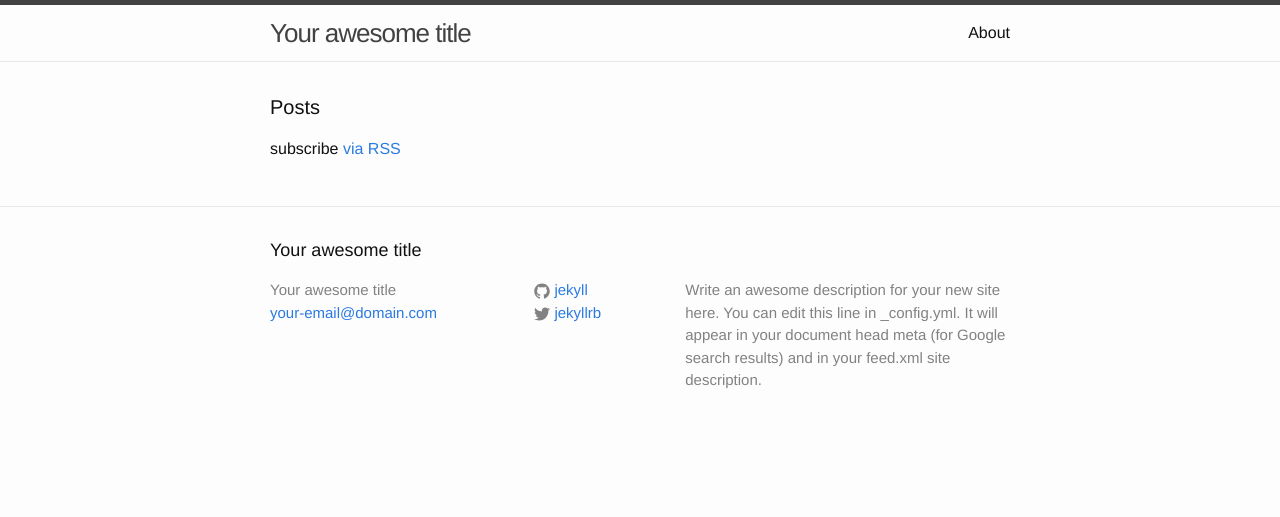
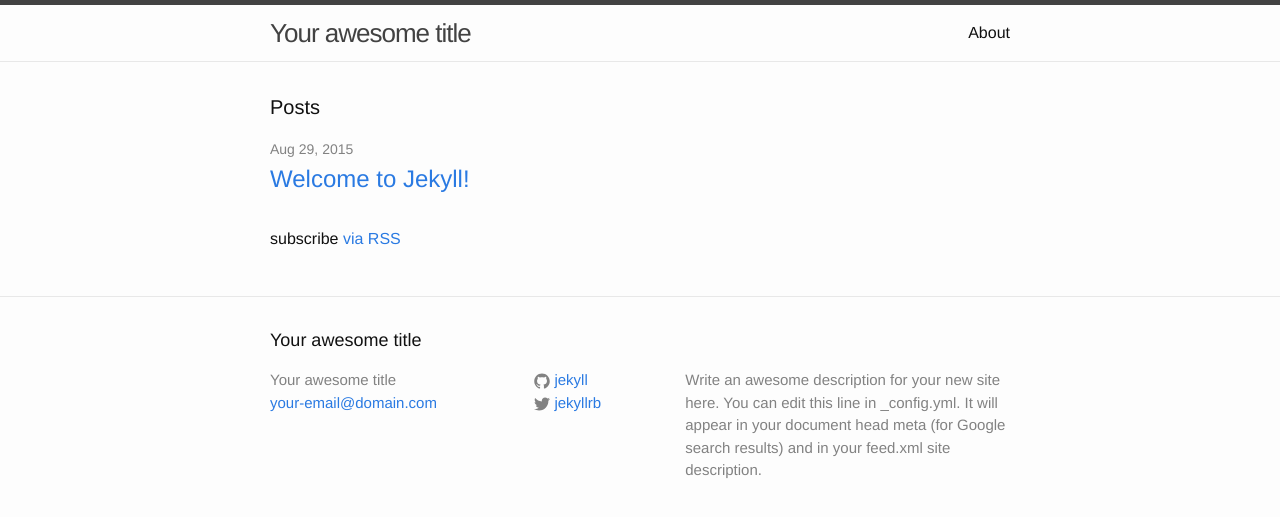
Before and after one commit to valgaze/valgaze.github.io, a Jekyll site: the page built from index.html, in a window 1280 px wide. Shown: the top 517 px of the page. Built offline with Jekyll 4.4.1, drawn with Linux system fonts in a browser that asks for light colours; a file with an impossible date is left out.

Commit message:
prose.io attempt 3

```diff
--- a/_posts/2015-08-22-welcome-to-jekyll.markdown
+++ b/_posts/2015-08-22-welcome-to-jekyll.markdown
@@ -1,10 +1,12 @@
 ---
 layout: post
 title: "Welcome to Jekyll!"
-date: {}
+date:
+  "Sat Aug 29 2015 09:47:02 GMT-0700 (PDT)": null
 categories: jekyll update
 published: true
 ---
+
 
 
 Attempting edit with [prose.io](http://prose.io)
```
